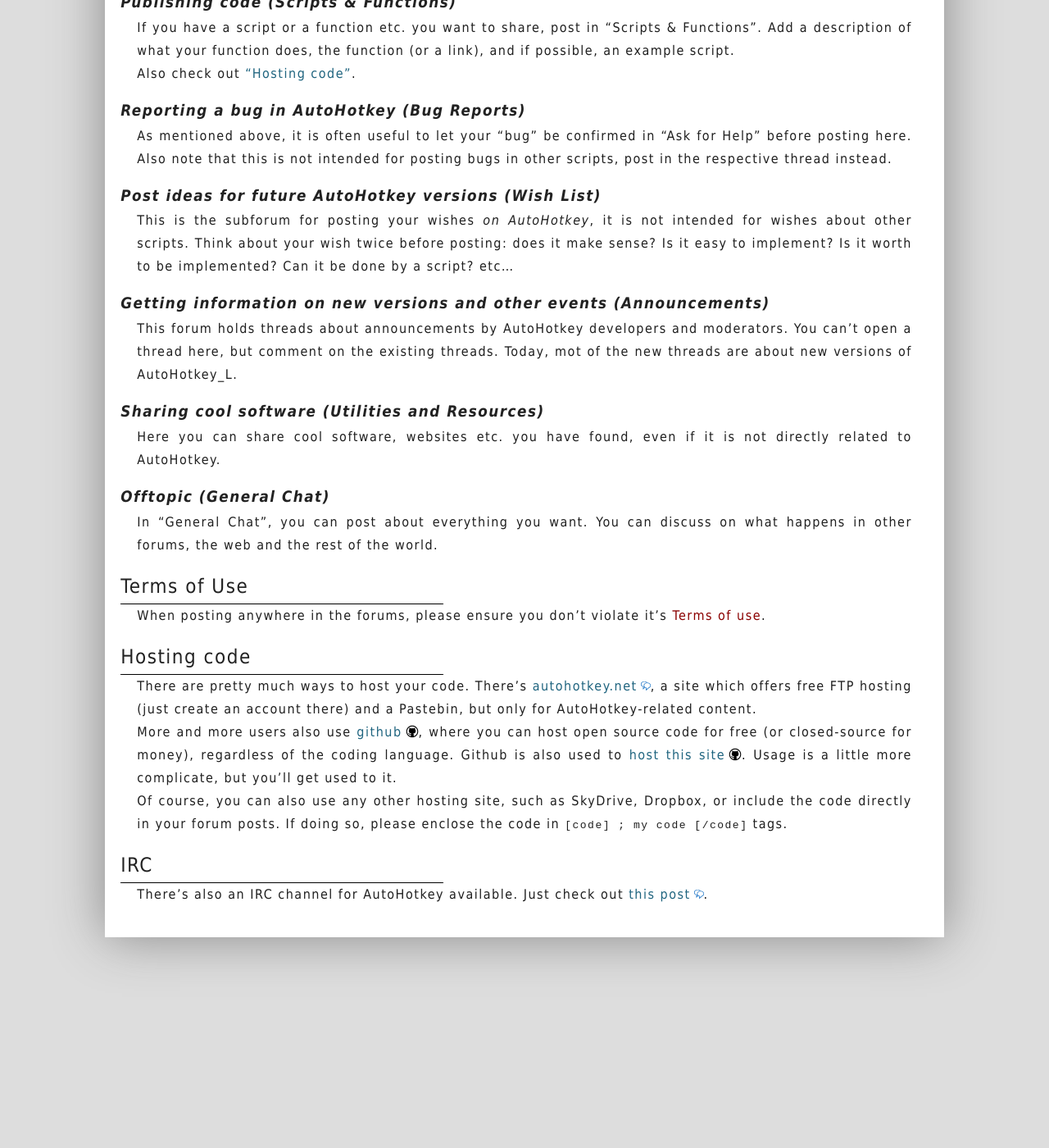
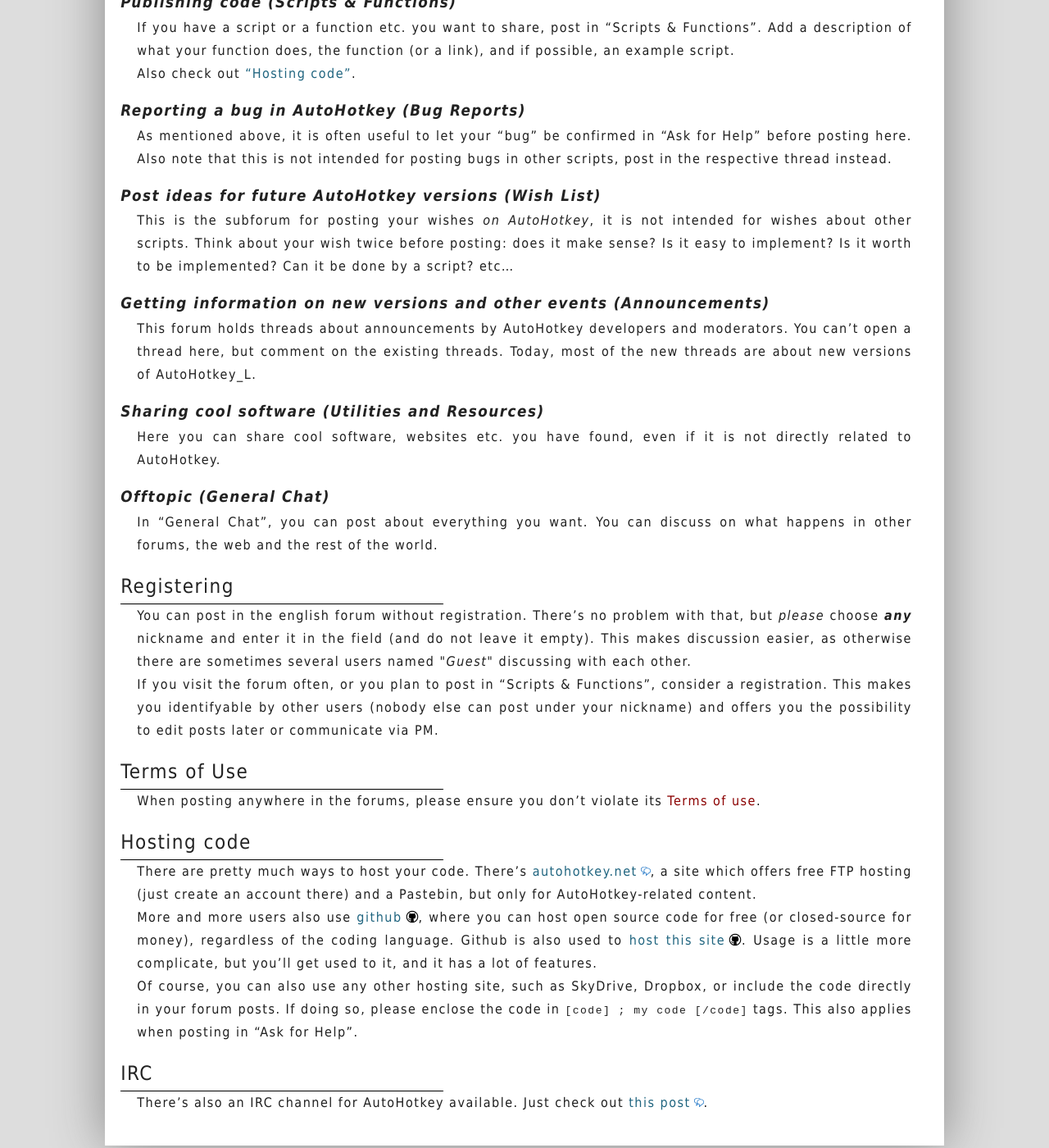
Before and after one commit to maul-esel/ahkbook, a Jekyll site: the page built from en/_posts/2011-11-03-Guide-Forums.markdown, in a window 1280 px wide and 1400 px high, scrolled down 1029 px. Shown: the whole window at 82% size. Built offline with Jekyll 4.4.1, drawn with Linux system fonts in a browser that asks for light colours.

Commit message:
guid to forums: * add section on registering / anonymous posting * several minor additions and corrections

```diff
--- a/en/_posts/2011-11-03-Guide-Forums.markdown
+++ b/en/_posts/2011-11-03-Guide-Forums.markdown
@@ -47,7 +47,7 @@ As mentioned above, it is often useful to let your "bug" be confirmed in "Ask fo
 This is the subforum for posting your wishes *on AutoHotkey*, it is not intended for wishes about other scripts. Think about your wish twice before posting: does it make sense? Is it easy to implement? Is it worth to be implemented? Can it be done by a script? etc...
 
 ### Getting information on new versions and other events (Announcements)
-This forum holds threads about announcements by AutoHotkey developers and moderators. You can't open a thread here, but comment on the existing threads. Today, mot of the new threads are about new versions of AutoHotkey\_L.
+This forum holds threads about announcements by AutoHotkey developers and moderators. You can't open a thread here, but comment on the existing threads. Today, most of the new threads are about new versions of AutoHotkey\_L.
 
 ### Sharing cool software (Utilities and Resources)
 Here you can share cool software, websites etc. you have found, even if it is not directly related to AutoHotkey.
@@ -55,15 +55,20 @@ Here you can share cool software, websites etc. you have found, even if it is no
 ### Offtopic (General Chat)
 In "General Chat", you can post about everything you want. You can discuss on what happens in other forums, the web and the rest of the world.
 
+## Registering
+You can post in the english forum without registration. There's no problem with that, but *please* choose ***any*** nickname and enter it in the field (and do not leave it empty). This makes discussion easier, as otherwise there are sometimes several users named <cite>Guest</cite> discussing with each other.
+
+If you visit the forum often, or you plan to post in "Scripts & Functions", consider a registration. This makes you identifyable by other users (nobody else can post under your nickname) and offers you the possibility to edit posts later or communicate via PM.
+
 ## Terms of Use
-When posting anywhere in the forums, please ensure you don't violate it's [Terms of use]().
+When posting anywhere in the forums, please ensure you don't violate its [Terms of use]().
 
 ## Hosting code
 There are pretty much ways to host your code. There's [autohotkey.net](http://www.autohotkey.net), a site which offers free FTP hosting (just create an account there) and a Pastebin, but only for AutoHotkey-related content.
 
-More and more users also use [github](https://www.github.com), where you can host open source code for free (or closed-source for money), regardless of the coding language. Github is also used to [host this site](https://www.github.com/maul-esel/ahkbook/). Usage is a little more complicate, but you'll get used to it.
+More and more users also use [github](https://www.github.com), where you can host open source code for free (or closed-source for money), regardless of the coding language. Github is also used to [host this site](https://www.github.com/maul-esel/ahkbook/). Usage is a little more complicate, but you'll get used to it, and it has a lot of features.
 
-Of course, you can also use any other hosting site, such as SkyDrive, Dropbox, or include the code directly in your forum posts. If doing so, please enclose the code in `[code] ; my code [/code]` tags.
+Of course, you can also use any other hosting site, such as SkyDrive, Dropbox, or include the code directly in your forum posts. If doing so, please enclose the code in `[code] ; my code [/code]` tags. This also applies when posting in "Ask for Help".
 
 ## IRC
 There's also an IRC channel for AutoHotkey available. Just check out [this post](http://www.autohotkey.com/forum/viewtopic.php?t=28311).
```
